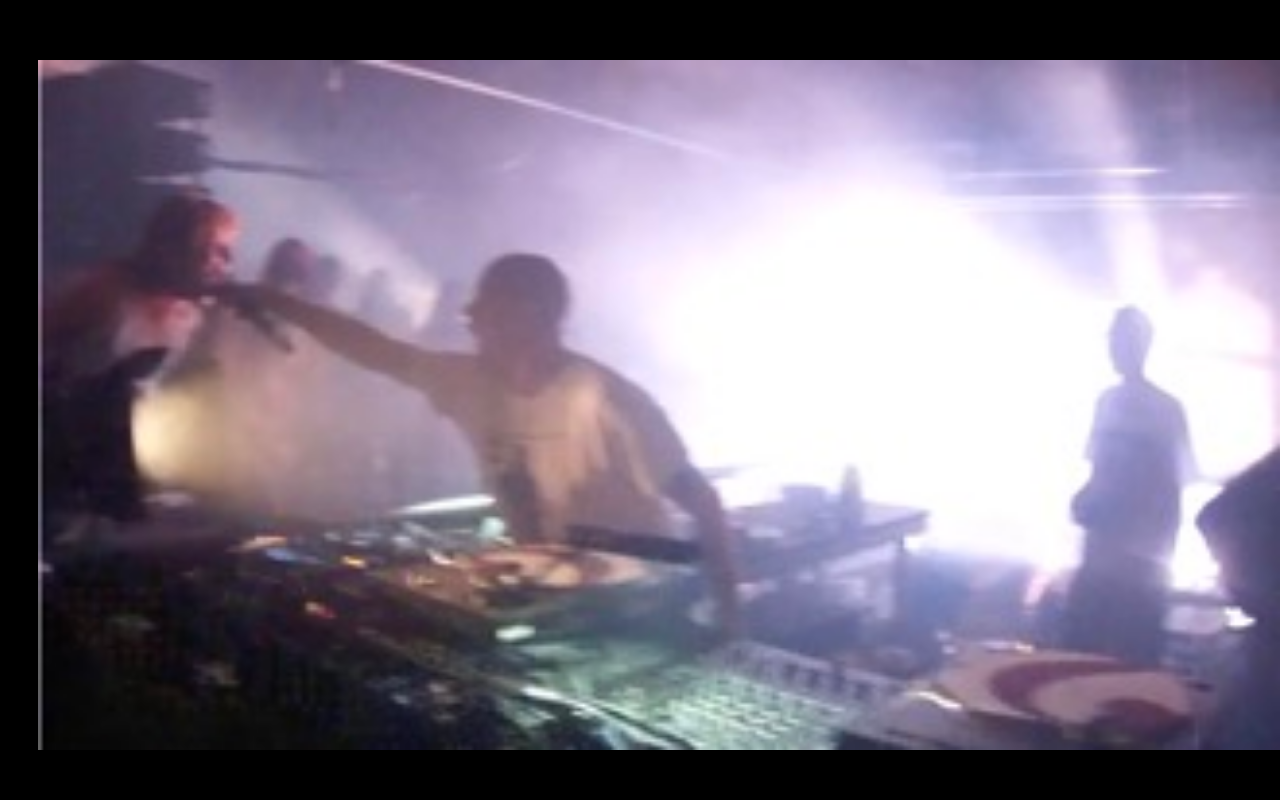
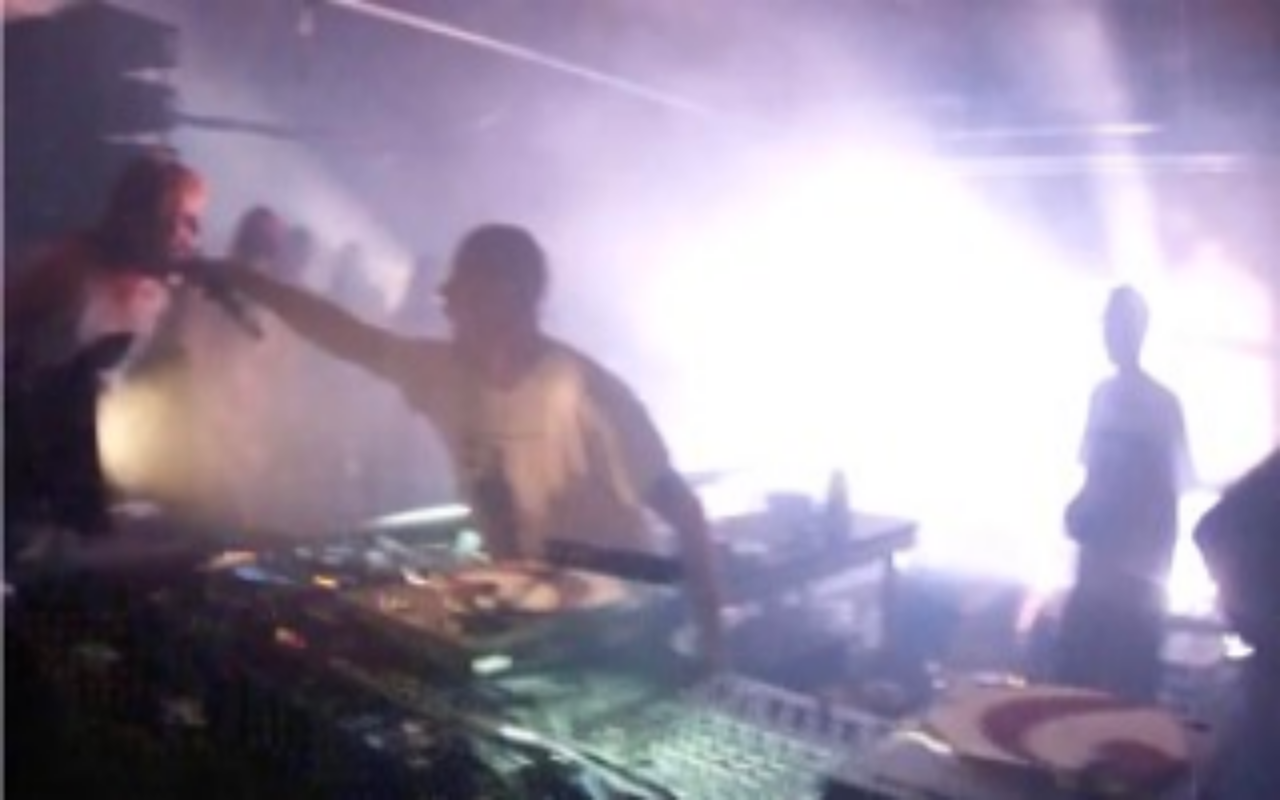
Before and after one commit to astroboy03/summerblog2407, a plain HTML site: page slideshow.html in a window 1280 px wide. Drawn offline with Linux system fonts and the light colour scheme.

Commit message:
slideshowedit

```diff
--- a/assets/css/style.css
+++ b/assets/css/style.css
@@ -152,14 +152,13 @@ p{
   color: rgb(213, 225, 76);
 }
 
+
 </style>
 
 body {
     margin: 0;
+}
 
-
-
-}
     .slideshow {
         position: absolute;
         width: 100vw;
@@ -169,23 +168,25 @@ body {
       }
 
       .slideshow img {
+        padding-left: 0%;
+        padding-top: 0%;
         position: absolute;
         top: 0;
         left: 0;
         width: 100%;
         height: 100%;
-        object-fit: contain; /* Or use 'cover' for full fill with possible cropping */
-        opacity: 0;
-        animation: show 177s steps(1, end) infinite;
+         opacity: 0;
+        animation: show 177s steps(1, end) infinite;//
+        background-color: black;
       }
 
       @keyframes show {
         0%   { opacity: 1; }
-        1.69% { opacity: 0; }
+        20% { opacity: 0; }
         100% { opacity: 0; }
       }
 
-      /* Delay each image by 3s (3s × 59 = 177s total loop) */
+      Delay each image by 3s (3s × 59 = 177s total loop)
       .slideshow img:nth-child(1)  { animation-delay: 0s; }
       .slideshow img:nth-child(2)  { animation-delay: 3s; }
       .slideshow img:nth-child(3)  { animation-delay: 6s; }
--- a/slideshow.html
+++ b/slideshow.html
@@ -11,14 +11,13 @@
   <body>
     <p> <a href="index.html">
  <div class="slideshow">
-  <div class="slideshow">
    <img src="assets/images/1.jpeg" alt="no image!">
     <img src="assets/images/2.jpeg" alt="no image!">
-    <!-- <img src="assets/images/3.jpeg" alt="no image!">  -->
+    <!-- <img src="assets/images/3.jpeg" alt="no image!">   -->
     <img src="assets/images/4.jpeg" alt="no image!">
     <img src="assets/images/5.jpeg" alt="no image!">
     <img src="assets/images/6.jpeg" alt="no image!">
-    <!-- <img src="assets/images/7.jpeg" alt="no image!">  -->
+    <!-- <img src="assets/images/7.jpeg" alt="no image!">   -->
     <img src="assets/images/8.jpeg" alt="no image!">
     <img src="assets/images/9.jpeg" alt="no image!">
     <img src="assets/images/10.jpeg" alt="no image!">
@@ -46,8 +45,8 @@
     <img src="assets/images/32.jpeg" alt="no image!">
     <img src="assets/images/33.jpeg" alt="no image!">
     <img src="assets/images/34.jpeg" alt="no image!">
-    <img src="assets/images/35.jpeg" alt="no image!">
-    <!-- <img src="assets/images/36.jpeg" alt="no image!">  -->
+    <!-- <img src="assets/images/35.jpeg" alt="no image!">
+    <img src="assets/images/36.jpeg" alt="no image!">   -->
  <img src="assets/images/37.jpeg" alt="no image!">
     <img src="assets/images/38.jpeg" alt="no image!">
     <img src="assets/images/39.jpeg" alt="no image!">
@@ -74,6 +73,7 @@
   </div>
   </div>
 
+
 </a>
 
 </p>
```
Lines whose indentation alone changed are shown as unchanged.
